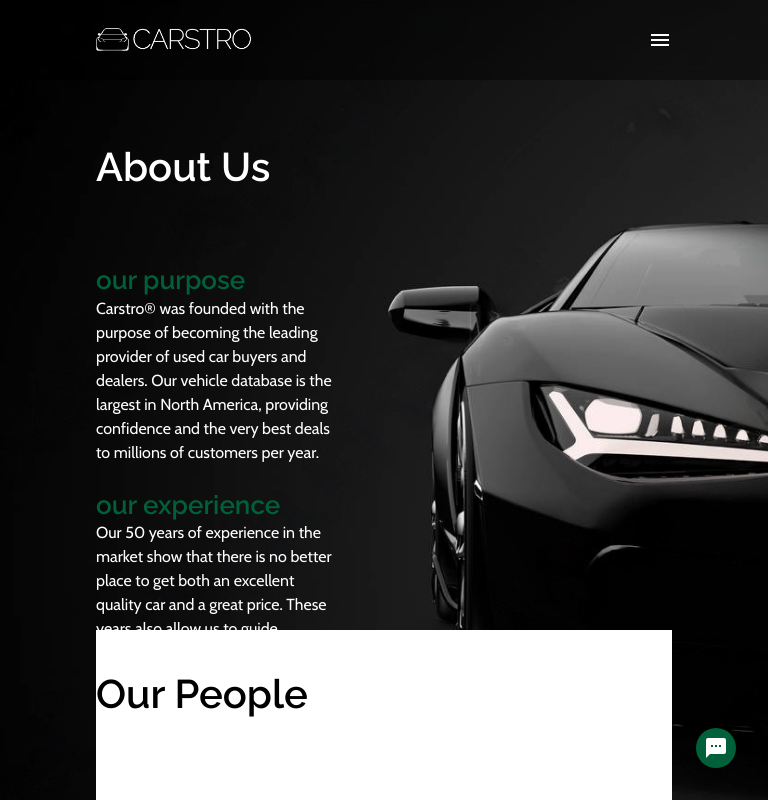
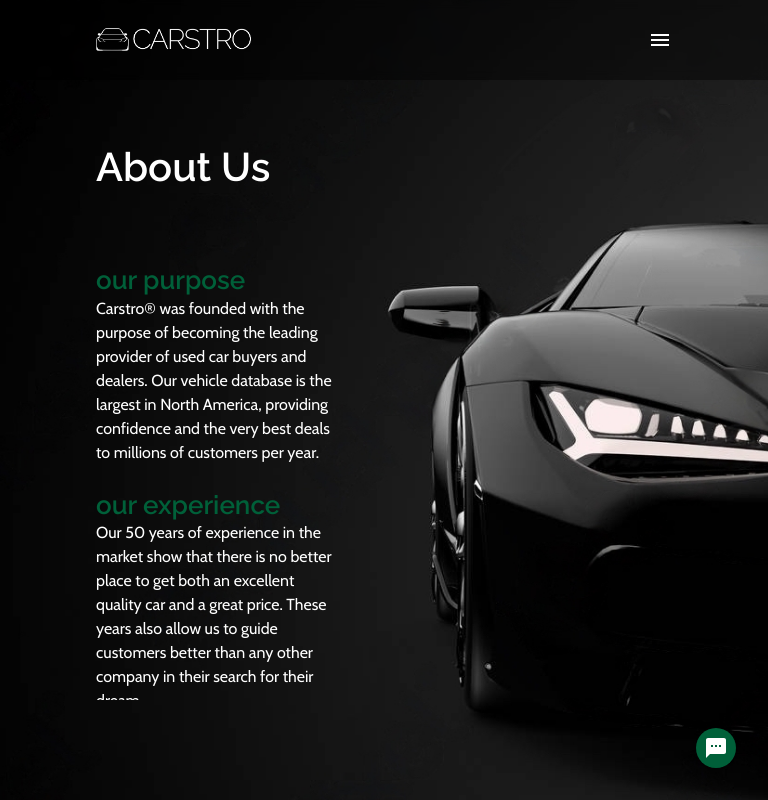
Before and after one commit to kevincastrochavez/carstro, a React (Create React App) app: page /aboutUs in a window 768 px wide. Shown: the top 800 px of the page. Built offline with nearby package versions, Linux system fonts and the light colour scheme; what react-chatbot-kit would draw is missing.

Commit message:
unharmful little css fix

```diff
--- a/src/styles/aboutUs.scss
+++ b/src/styles/aboutUs.scss
@@ -36,7 +36,7 @@
     display: flex;
     flex-direction: column;
     align-items: center;
-    height: 580px;
+    // height: 580px;
     margin-bottom: 50px;
   }
   .about-us-car-mobile {
```
